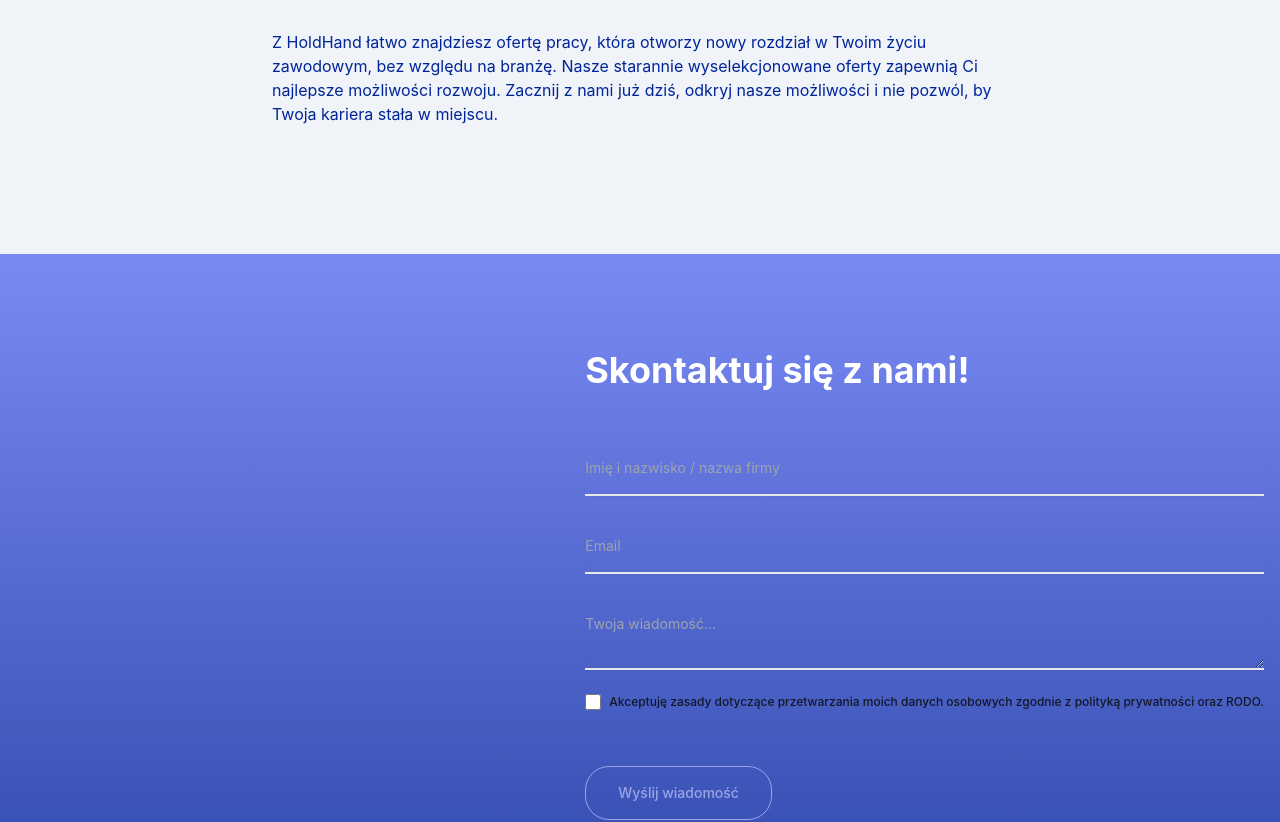
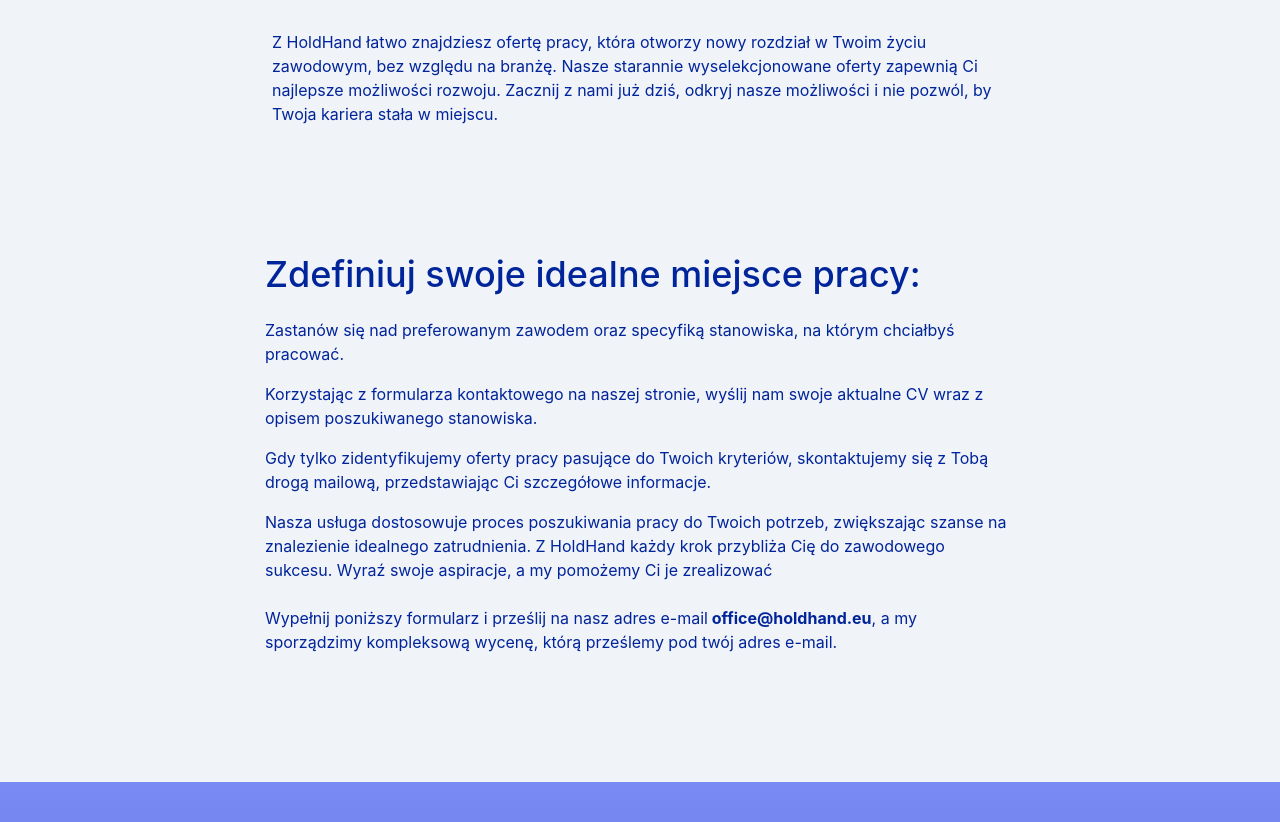
Before and after one commit to KacperBlotny/holdhand-website, a React (Vite) app: page /for-employees in a window 1280 px wide. Shown: the part 2086-2908 px from the top of the page. Built offline with nearby package versions, Linux system fonts and the light colour scheme.

Commit message:
download fixes

```diff
--- a/src/components/DownloadButton.jsx
+++ b/src/components/DownloadButton.jsx
@@ -1,5 +1,7 @@
 // src/DownloadButton.js
 import React from 'react'
+
+import file from '../files/FORMULARZ_WYCENY_.pdf'
 
 const DownloadButton = () => {
   const handleDownload = () => {
@@ -15,19 +17,25 @@
   }
 
   return (
-    // <button
-    //   onClick={handleDownload}
+    <>
+      <button
+        onClick={handleDownload}
+        className='rounded-3xl flex justify-center py-4 px-8 border border-main text-sm font-medium text-main hover:text-mainHover transition-all duration-300 mt-8'
+      >
+        Pobierz formularz wyceny
+      </button>
+      <a href={file} download='My_File.pdf'>
+        {' '}
+        Download Here{' '}
+      </a>
+    </>
+    // <a
+    //   href='https://we.tl/t-EYaS0J6S3Z'
+    //   target='_blank'
     //   className='rounded-3xl flex justify-center py-4 px-8 border border-main text-sm font-medium text-main hover:text-mainHover transition-all duration-300 mt-8'
     // >
     //   Pobierz formularz wyceny
-    // </button>
-    <a
-      href='https://we.tl/t-EYaS0J6S3Z'
-      target='_blank'
-      className='rounded-3xl flex justify-center py-4 px-8 border border-main text-sm font-medium text-main hover:text-mainHover transition-all duration-300 mt-8'
-    >
-      Pobierz formularz wyceny
-    </a>
+    // </a>
   )
 }
 
--- a/src/components/shared/ContactForm.jsx
+++ b/src/components/shared/ContactForm.jsx
@@ -85,7 +85,7 @@
               />
               <label
                 for='default-checkbox'
-                class='ms-2 text-xs font-medium text-gray-900 dark:text-gray-300 flex'
+                class='ms-2 text-xs font-medium text-white flex'
               >
                 Akceptuję zasady dotyczące przetwarzania moich danych osobowych
                 zgodnie z polityką prywatności oraz RODO.
--- a/src/pages/Employees.jsx
+++ b/src/pages/Employees.jsx
@@ -118,6 +118,40 @@
           </div>
         </div>
       </div>
+      <div className='text-main max-w-[750px] mx-auto pt-32'>
+        <p className='text-4xl font-medium'>
+          Zdefiniuj swoje idealne miejsce pracy:
+        </p>
+        <br />
+        <div className='flex flex-col gap-4'>
+          <p>
+            Zastanów się nad preferowanym zawodem oraz specyfiką stanowiska, na
+            którym chciałbyś pracować.
+          </p>
+          <p>
+            Korzystając z formularza kontaktowego na naszej stronie, wyślij nam
+            swoje aktualne CV wraz z opisem poszukiwanego stanowiska.
+          </p>
+          <p>
+            Gdy tylko zidentyfikujemy oferty pracy pasujące do Twoich kryteriów,
+            skontaktujemy się z Tobą drogą mailową, przedstawiając Ci
+            szczegółowe informacje.
+          </p>
+          <p>
+            Nasza usługa dostosowuje proces poszukiwania pracy do Twoich
+            potrzeb, zwiększając szanse na znalezienie idealnego zatrudnienia. Z
+            HoldHand każdy krok przybliża Cię do zawodowego sukcesu. Wyraź swoje
+            aspiracje, a my pomożemy Ci je zrealizować
+          </p>
+        </div>
+
+        <br />
+        <p>
+          Wypełnij poniższy formularz i prześlij na nasz adres e-mail
+          <span className='font-bold'> office@holdhand.eu</span>, a my
+          sporządzimy kompleksową wycenę, którą prześlemy pod twój adres e-mail.
+        </p>
+      </div>
     </div>
   )
 }
--- a/src/pages/Index.jsx
+++ b/src/pages/Index.jsx
@@ -61,10 +61,10 @@
         </h1>
         <p className='text-main'>
           Dzięki relacjom z zagranicznymi rekruterami pozyskujemy pracowników z
-          różnych części świata- od specjalistów, aż po pracowników fizycznych.
-          Jako nasze główne obszary rekrutacyjne zdecydowanie wskazujemy na:
-          Nepal, Wietnam i Azerbejdżan. Współpracując w tych krajach z lokalnymi
-          rekruterami, firmami i agencjami zatrudnieniadopasowujemy się do
+          różnych części świata – od specjalistów, aż po pracowników fizycznych.
+          Jako nasze główne obszary rekrutacyjne zdecydowanie wskazujemy Nepal,
+          Wietnam i Azerbejdżan. Współpracując w tych krajach z lokalnymi
+          rekruterami, firmami i agencjami zatrudnienia, dopasowujemy się do
           potrzeb i wymagań naszych klientów.
         </p>
       </div>
@@ -77,7 +77,7 @@
               className='lg:w-[80px] w-[60px]'
             />
             <p className='text-white max-w-[800px] ml-8'>
-              W 2022 r. w Polsce wskaźnik bezrobocia wynosił 1.8%, a liczba
+              W 2022 r. w Polsce wskaźnik bezrobocia wynosił 1,8%, a liczba
               wolnych miejsc pracy osiągnęła 139,8 tys. Widzimy lukę między
               zasobami pracowniczymi a potrzebami rynku, co podkreśla
               konieczność otwarcia rynku pracy na zagranicznych pracowników.
@@ -90,10 +90,10 @@
               className='lg:w-[80px] w-[60px]'
             />
             <p className='text-white max-w-[800px] ml-8'>
-              Nasze działania mają zaspokoić potrzeby rynku pracy w Polsce i
-              oferować stabilne zatrudnienie osobom z zagranicy. Służy to
-              wsparciu rozwoju gospodarki krajowej i lokalnych polskich
-              przedsiębiorstw
+              Nasze działania mają na celu zaspokojenie potrzeb rynku pracy w
+              Polsce i oferowanie stabilnego zatrudnienia osobom z zagranicy.
+              Służy to wsparciu rozwoju gospodarki krajowej i lokalnych polskich
+              przedsiębiorstw.
             </p>
           </div>
           <div className='flex items-center justify-start lg:justify-center mx-4 lg:mx-24'>
```
Also changed, not shown: 2 other files (tests, documents, lock files or other folders).
